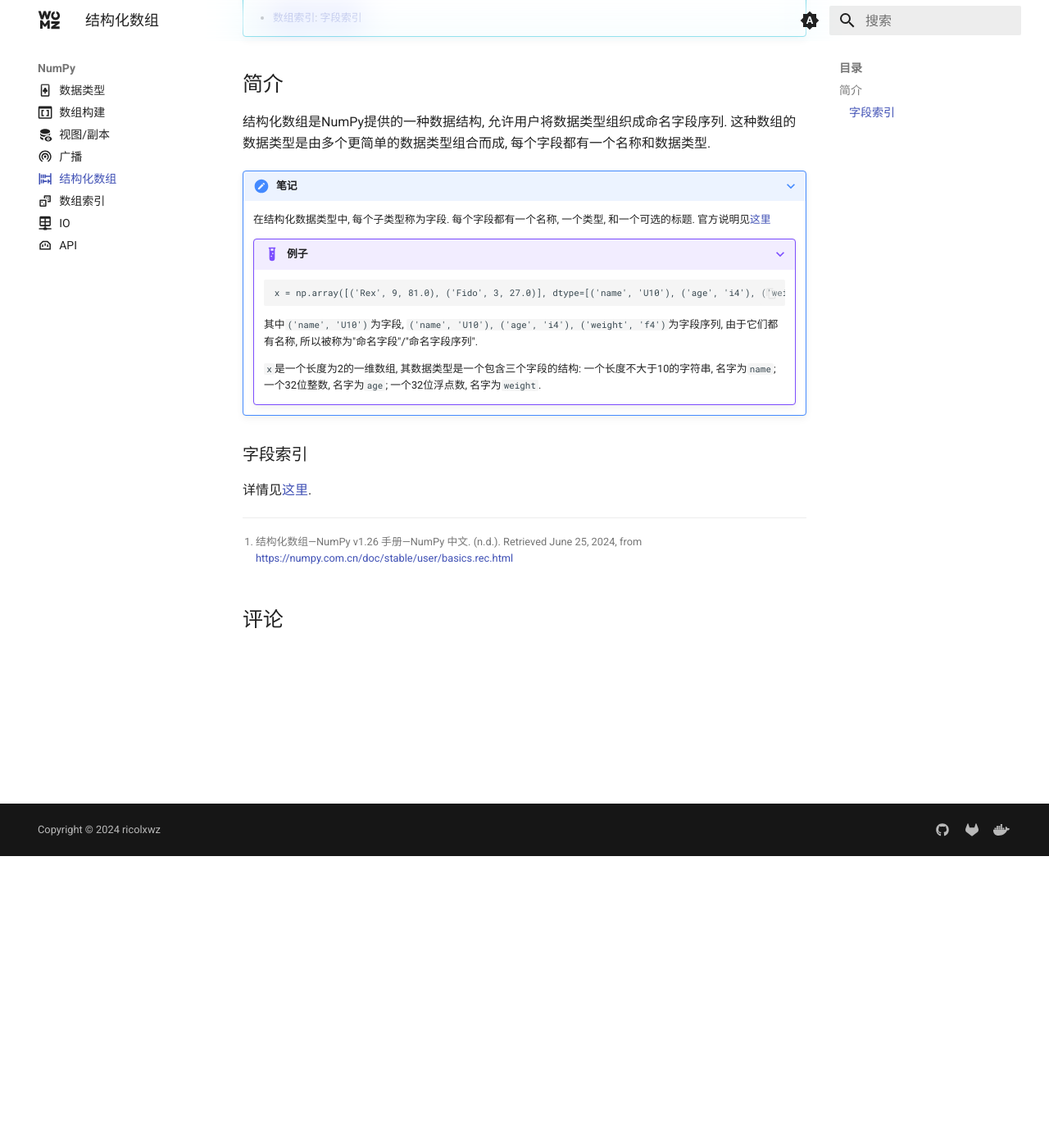
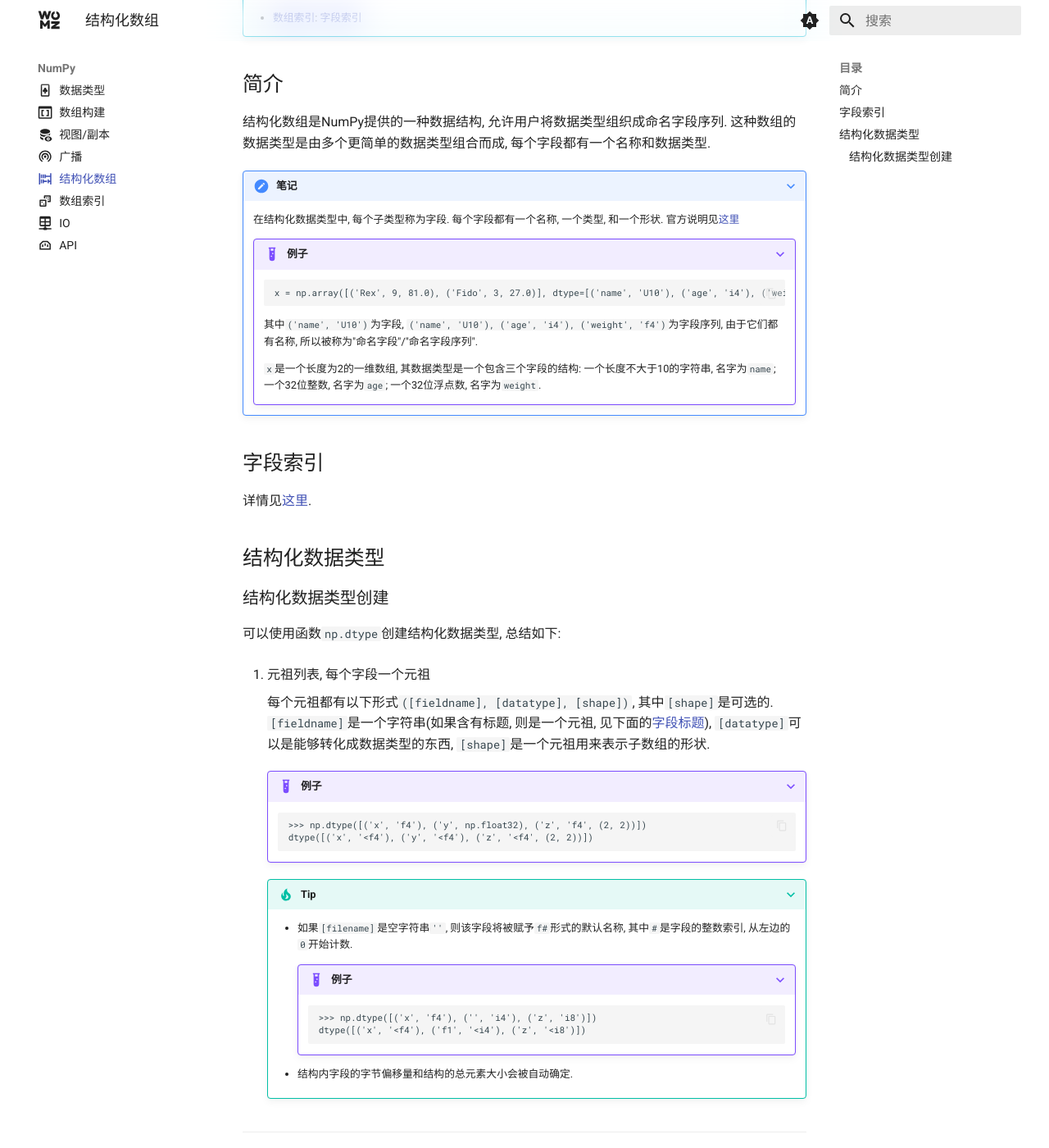
Before and after one commit to sigmax01/py, an MkDocs documentation site: the page built from docs/NumPy/结构化数组.md, in a window 1280 px wide and 1400 px high, scrolled down 356 px. Shown: the whole window at 82% size. Built offline with MkDocs 1.6.1 and Material for MkDocs 9.7.7, drawn with Linux system fonts in a browser that asks for light colours; comment, search, counter and statistics services are not loaded.

````diff
--- a/docs/NumPy/结构化数组.md
+++ b/docs/NumPy/结构化数组.md
@@ -18,7 +18,7 @@
 
 ???+ note "笔记"
 
-    在结构化数据类型中, 每个子类型称为字段. 每个字段都有一个名称, 一个类型, 和一个可选的标题. 官方说明见[这里](https://numpy.org/doc/stable/glossary.html#term-field)
+    在结构化数据类型中, 每个子类型称为字段. 每个字段都有一个名称, 一个类型, 和一个形状. 官方说明见[这里](https://numpy.org/doc/stable/glossary.html#term-field)
 
     ???+ example "例子"
 
@@ -30,8 +30,40 @@
 
         `x`是一个长度为2的一维数组, 其数据类型是一个包含三个字段的结构: 一个长度不大于10的字符串, 名字为`name`; 一个32位整数, 名字为`age`; 一个32位浮点数, 名字为`weight`.
 
-### 字段索引 {#字段索引}
+## 字段索引 {#字段索引}
 
 详情见[这里](/NumPy/数组索引/#字段索引).
 
+## 结构化数据类型
+
+### 结构化数据类型创建
+
+可以使用函数`np.dtype`创建结构化数据类型, 总结如下:
+
+1. 元祖列表, 每个字段一个元祖
+
+    每个元祖都有以下形式`([fieldname], [datatype], [shape])`, 其中`[shape]`是可选的. `[fieldname]`是一个字符串(如果含有标题, 则是一个元祖, 见下面的[字段标题](#字段标题)), `[datatype]`可以是能够转化成数据类型的东西, `[shape]`是一个元祖用来表示子数组的形状.
+
+    ???+ example "例子"
+
+        ```
+        >>> np.dtype([('x', 'f4'), ('y', np.float32), ('z', 'f4', (2, 2))])
+        dtype([('x', '<f4'), ('y', '<f4'), ('z', '<f4', (2, 2))])
+        ```
+
+    ???+ tip "Tip"
+
+        - 如果`[filename]`是空字符串`''`, 则该字段将被赋予`f#`形式的默认名称, 其中`#`是字段的整数索引, 从左边的`0`开始计数.
+
+            ???+ example "例子"
+
+                ```
+                >>> np.dtype([('x', 'f4'), ('', 'i4'), ('z', 'i8')])
+                dtype([('x', '<f4'), ('f1', '<i4'), ('z', '<i8')])
+                ```
+
+        - 结构内字段的字节偏移量和结构的总元素大小会被自动确定.
+
+
+
 [^1]: 结构化数组—NumPy v1.26 手册—NumPy 中文. (n.d.). Retrieved June 25, 2024, from https://numpy.com.cn/doc/stable/user/basics.rec.html
````
